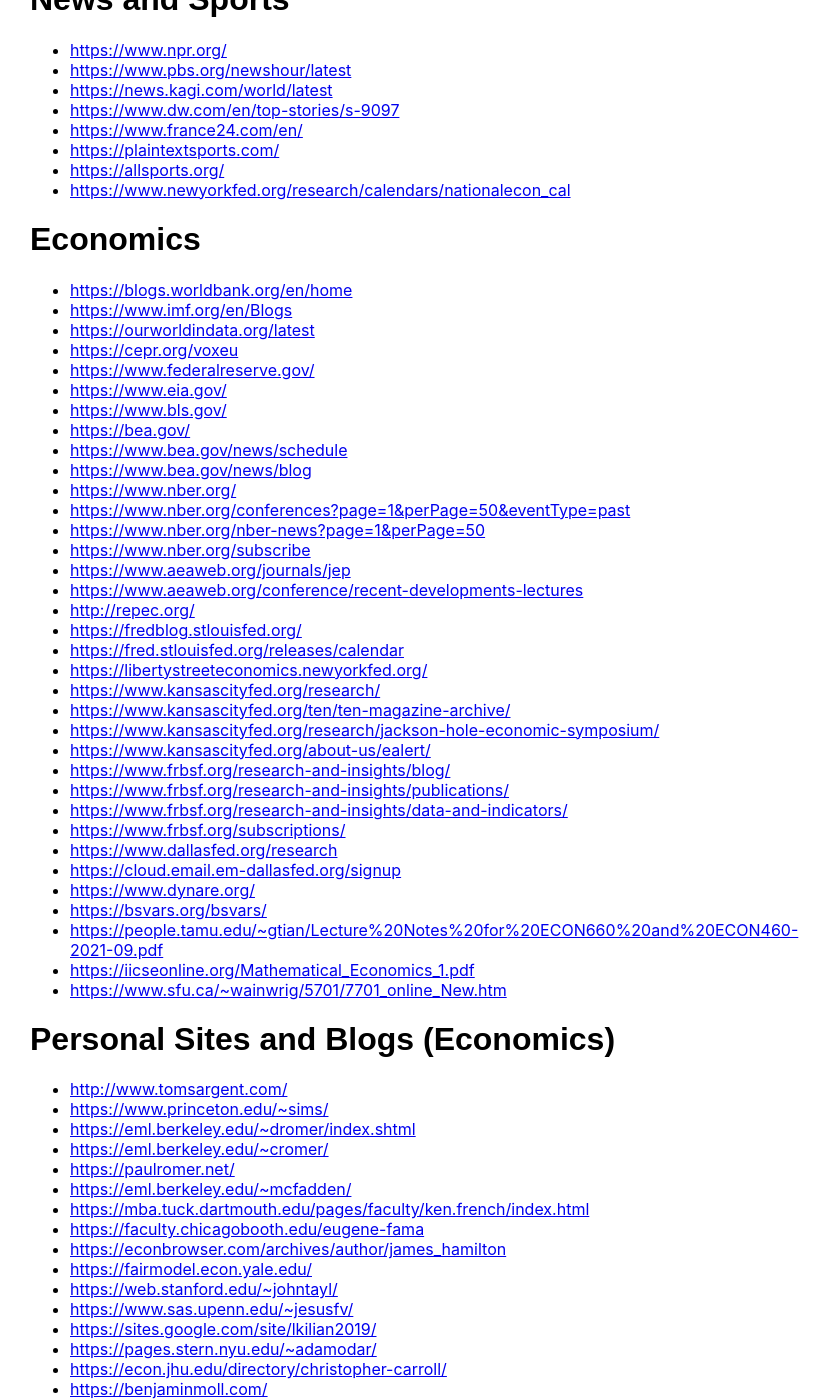
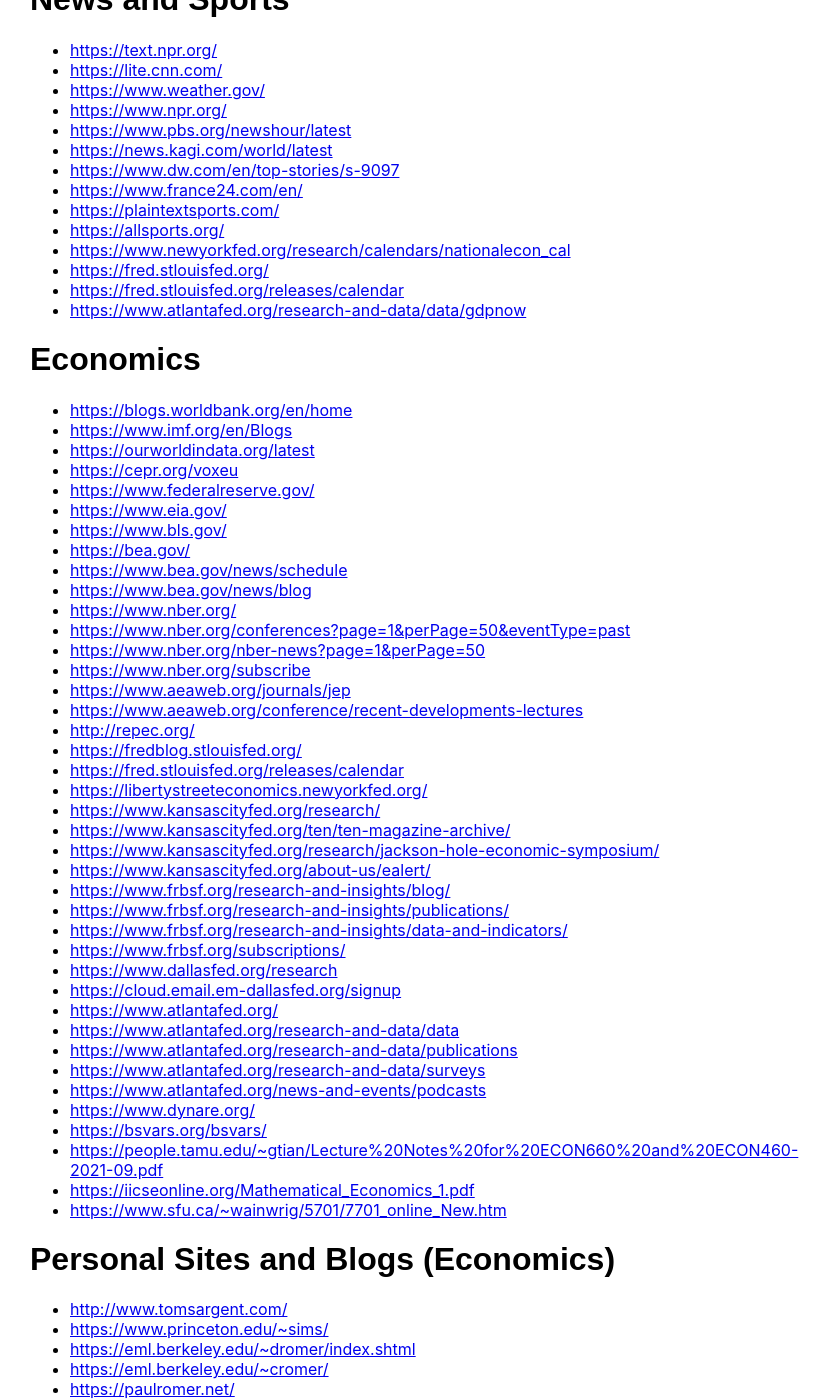
Before and after one commit to bachmeil/the-blog, a Jekyll site: the page built from _posts/2026-06-20-finding-content.md, in a window 1280 px wide and 1400 px high, scrolled down 642 px. Shown: the whole window, without its empty margins (220-1049 px from the left). Built offline with Jekyll 4.4.1, drawn with Linux system fonts in a browser that asks for light colours.

Commit message:
Added more sites

```diff
--- a/_posts/2026-06-20-finding-content.md
+++ b/_posts/2026-06-20-finding-content.md
@@ -20,6 +20,9 @@
 
 # News and Sports
 
+- <https://text.npr.org/>
+- <https://lite.cnn.com/>
+- <https://www.weather.gov/>
 - <https://www.npr.org/>
 - <https://www.pbs.org/newshour/latest>
 - <https://news.kagi.com/world/latest>
@@ -28,6 +31,9 @@
 - <https://plaintextsports.com/>
 - <https://allsports.org/>
 - <https://www.newyorkfed.org/research/calendars/nationalecon_cal>
+- <https://fred.stlouisfed.org/>
+- <https://fred.stlouisfed.org/releases/calendar>
+- <https://www.atlantafed.org/research-and-data/data/gdpnow>
 
 # Economics
 
@@ -61,6 +67,11 @@
 - <https://www.frbsf.org/subscriptions/>
 - <https://www.dallasfed.org/research>
 - <https://cloud.email.em-dallasfed.org/signup>
+- <https://www.atlantafed.org/>
+- <https://www.atlantafed.org/research-and-data/data>
+- <https://www.atlantafed.org/research-and-data/publications>
+- <https://www.atlantafed.org/research-and-data/surveys>
+- <https://www.atlantafed.org/news-and-events/podcasts>
 - <https://www.dynare.org/>
 - <https://bsvars.org/bsvars/>
 - <https://people.tamu.edu/~gtian/Lecture%20Notes%20for%20ECON660%20and%20ECON460-2021-09.pdf>
```
